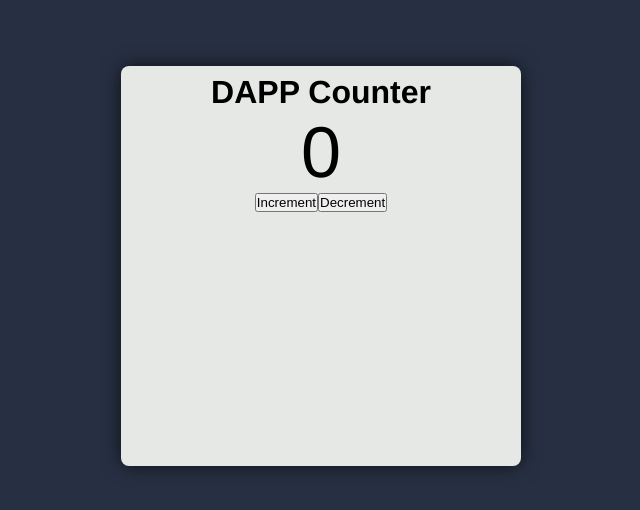
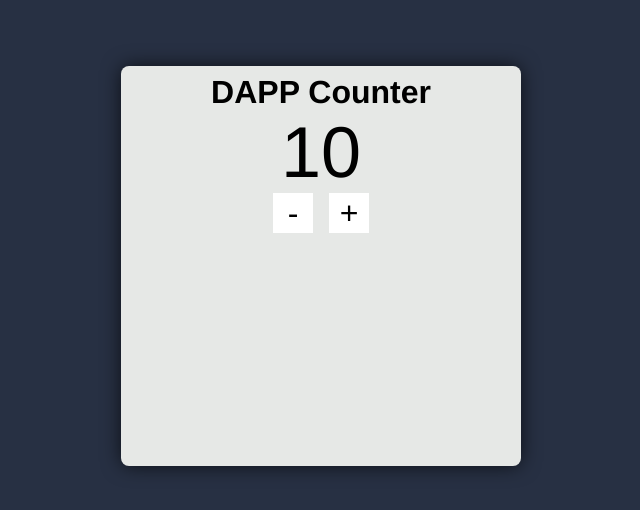
Before and after one commit to FelipeOliveiraDvP/counter-contract-client, a React (Create React App) app: page / in a window 1280 px wide. Shown: the part 134-644 px from the top of the page, without its empty margins (319-959 px from the left). Built offline with nearby package versions, Linux system fonts and the light colour scheme.

Commit message:
Create a button component

```diff
--- a/src/App.js
+++ b/src/App.js
@@ -3,6 +3,7 @@ import React from 'react';
 import Container from './components/Container';
 import Box from './components/Box';
 import DisplayValue from './components/DisplayCount';
+import Button from './components/Button';
 
 function App() {
   return (
@@ -10,12 +11,13 @@ function App() {
       <Box>
         <h1>DAPP Counter</h1>
 
-        <DisplayValue value={0} />
+        <DisplayValue value={10} />
 
         <div>
-          <button>Increment</button>
-          <button>Decrement</button>
+          <Button>-</Button>
+          <Button>+</Button>
         </div>
+
       </Box>
     </Container>
   );
--- /dev/null
+++ b/src/components/Button/index.js
@@ -0,0 +1,12 @@
+import React from 'react';
+import Wrapper from './styled';
+
+const Button = props => {
+    return (
+        <Wrapper>
+            {props.children}
+        </Wrapper>
+    );
+}
+
+export default Button;
--- /dev/null
+++ b/src/components/Button/styled.js
@@ -0,0 +1,16 @@
+import styled from 'styled-components';
+
+export default styled.button`
+    border: none;
+    outline: none;
+    background-color: #fff;
+    height: 40px;
+    width: 40px;
+    font-size: 32px;
+    line-height: 40px;
+    margin: 0 8px;
+
+    &:hover {
+        background-color: #F7F7FF;
+    }
+`;
```
